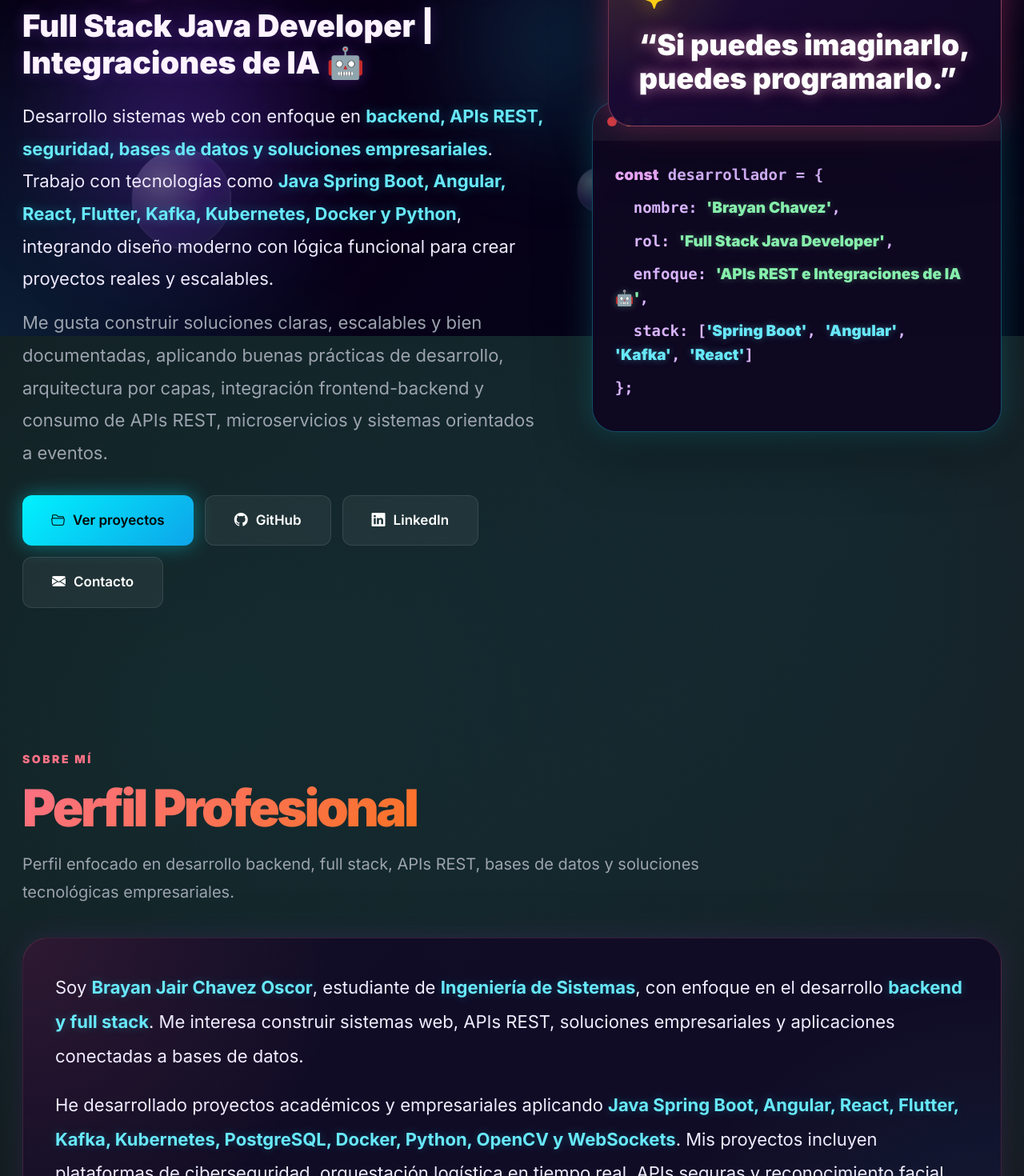
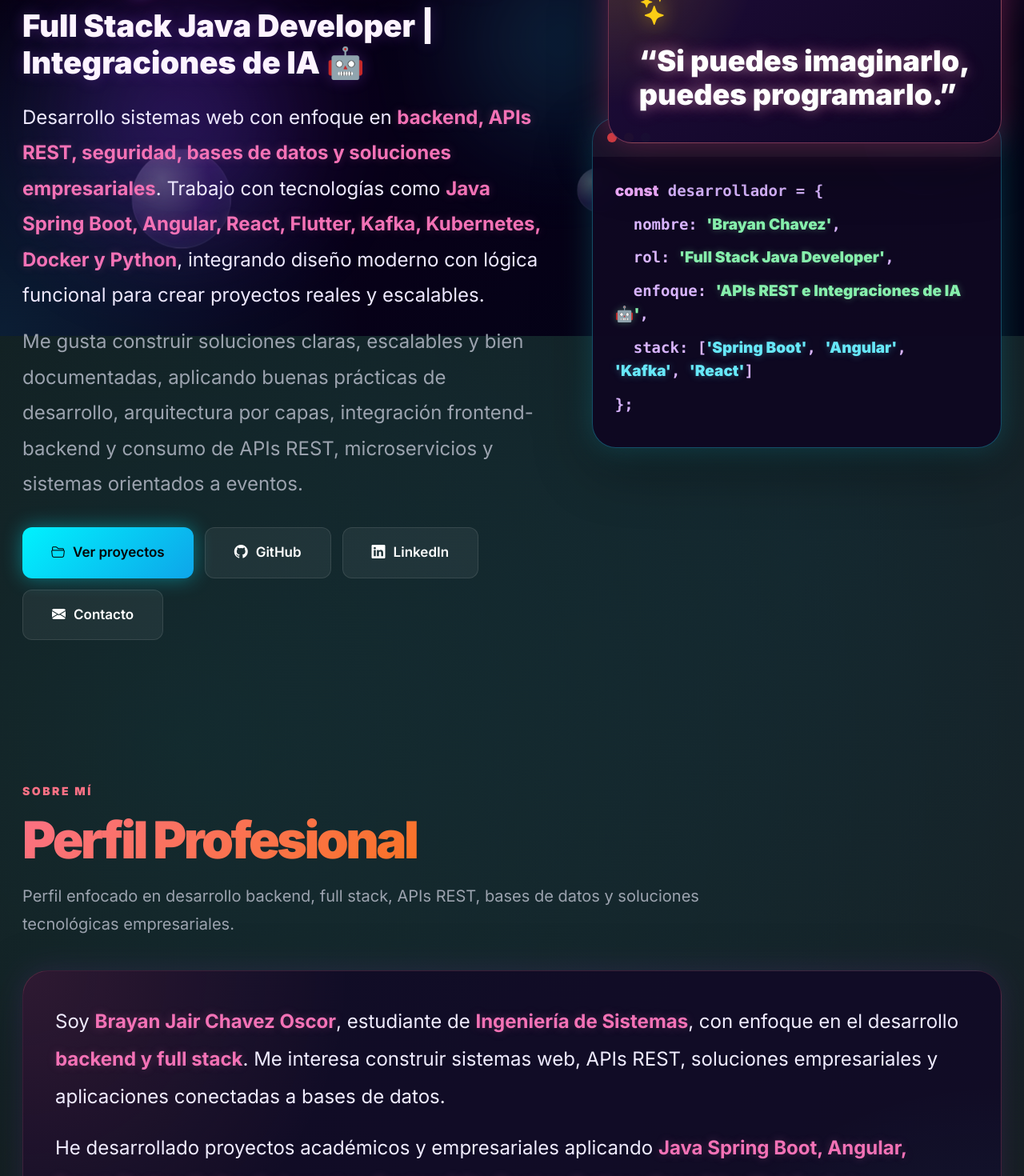
Before and after one commit to Brayan1262/portafolio-brayan, an Angular app: page / in a window 1280 px wide. Shown: the part 380-1850 px from the top of the page at 80% size. Built offline with nearby package versions, Linux system fonts and the light colour scheme.

Commit message:
style: cambia color cyan a rosa sutil en strong tags y aumenta tamanos

```diff
--- a/src/app/app.css
+++ b/src/app/app.css
@@ -256,7 +256,7 @@
 }
 
 .hero-text {
-  font-size: 22px;
+  font-size: 24px;
   line-height: 1.85;
   color: #eee9ff;
   max-width: 980px;
@@ -264,8 +264,8 @@
 }
 
 .hero-text strong {
-  color: #67e8f9;
-  text-shadow: 0 0 14px rgba(34, 211, 238, 0.35);
+  color: #f472b6;
+  text-shadow: 0 0 12px rgba(244, 114, 182, 0.25);
 }
 
 .hero-text.soft {
@@ -520,14 +520,14 @@
 
 .about-panel p {
   color: #f0ecff;
-  font-size: 22px;
+  font-size: 24px;
   line-height: 1.95;
   margin-bottom: 18px;
 }
 
 .about-panel strong {
-  color: #67e8f9;
-  text-shadow: 0 0 12px rgba(34, 211, 238, 0.28);
+  color: #f472b6;
+  text-shadow: 0 0 12px rgba(244, 114, 182, 0.25);
 }
 
 .areas-grid {
@@ -597,7 +597,7 @@
 .area-card p {
   color: #d8d2ef;
   line-height: 1.75;
-  font-size: 19px;
+  font-size: 20px;
 }
 
 /* TECNOLOGÍAS */
```
